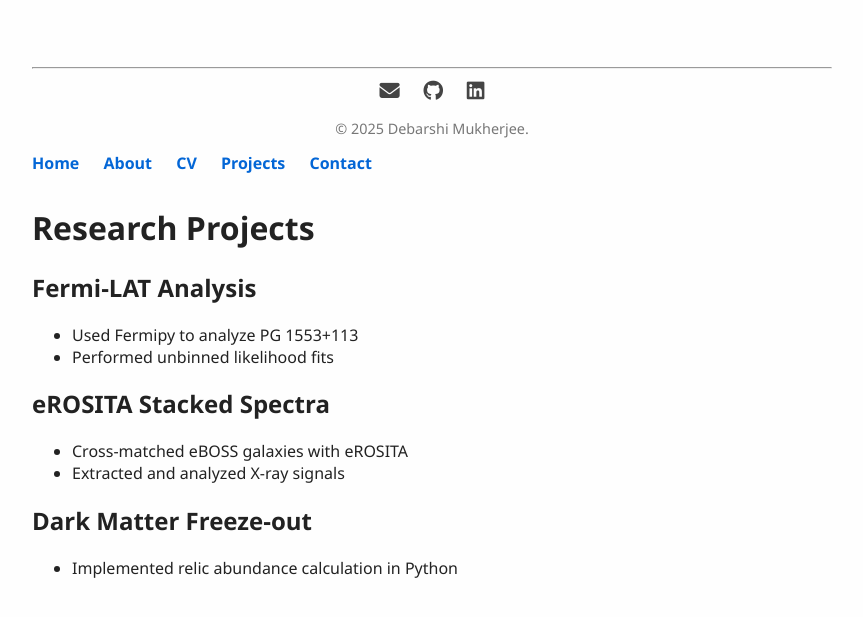
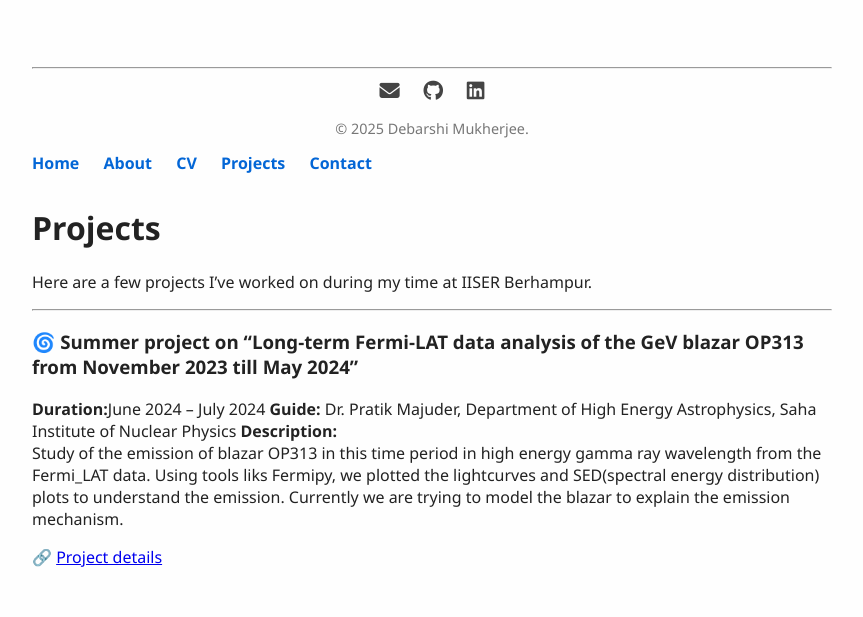
Before and after one commit to debarshiphysics09/webpage, a Jekyll site: the page built from projects.md, in a window 1280 px wide. Shown: the top 617 px of the page, without its empty margins (208-1071 px from the left). Built offline with Jekyll 4.4.1, drawn with Linux system fonts in a browser that asks for light colours.

Commit message:
Update projects.md

```diff
--- a/projects.md
+++ b/projects.md
@@ -3,15 +3,16 @@ layout: default
 title: Projects
 ---
 
-# Research Projects
+# Projects
 
-## Fermi-LAT Analysis
-- Used Fermipy to analyze PG 1553+113
-- Performed unbinned likelihood fits
+Here are a few projects I’ve worked on during my time at IISER Berhampur.
 
-## eROSITA Stacked Spectra
-- Cross-matched eBOSS galaxies with eROSITA
-- Extracted and analyzed X-ray signals
+---
 
-## Dark Matter Freeze-out
-- Implemented relic abundance calculation in Python
+### 🌀 Summer project on "Long-term Fermi-LAT data analysis of the GeV blazar OP313 from November 2023 till May 2024"
+**Duration:**June 2024 – July 2024
+**Guide:** Dr. Pratik Majuder, Department of High Energy Astrophysics, Saha Institute of Nuclear Physics
+**Description:**
+Study of the emission of blazar OP313 in this time period in high energy gamma ray wavelength from the Fermi_LAT data. Using tools liks Fermipy, we plotted the lightcurves and SED(spectral energy distribution) plots to understand the emission. Currently we are trying to model the blazar to explain the emission mechanism.
+
+🔗 [Project details]([https://drive.google.com/your-ngc1750-pdf-link](https://drive.google.com/drive/folders/141rOZeT_XVhp5xeaM3Ay0Wyf-lbyz3Ef?usp=drive_link))
```
